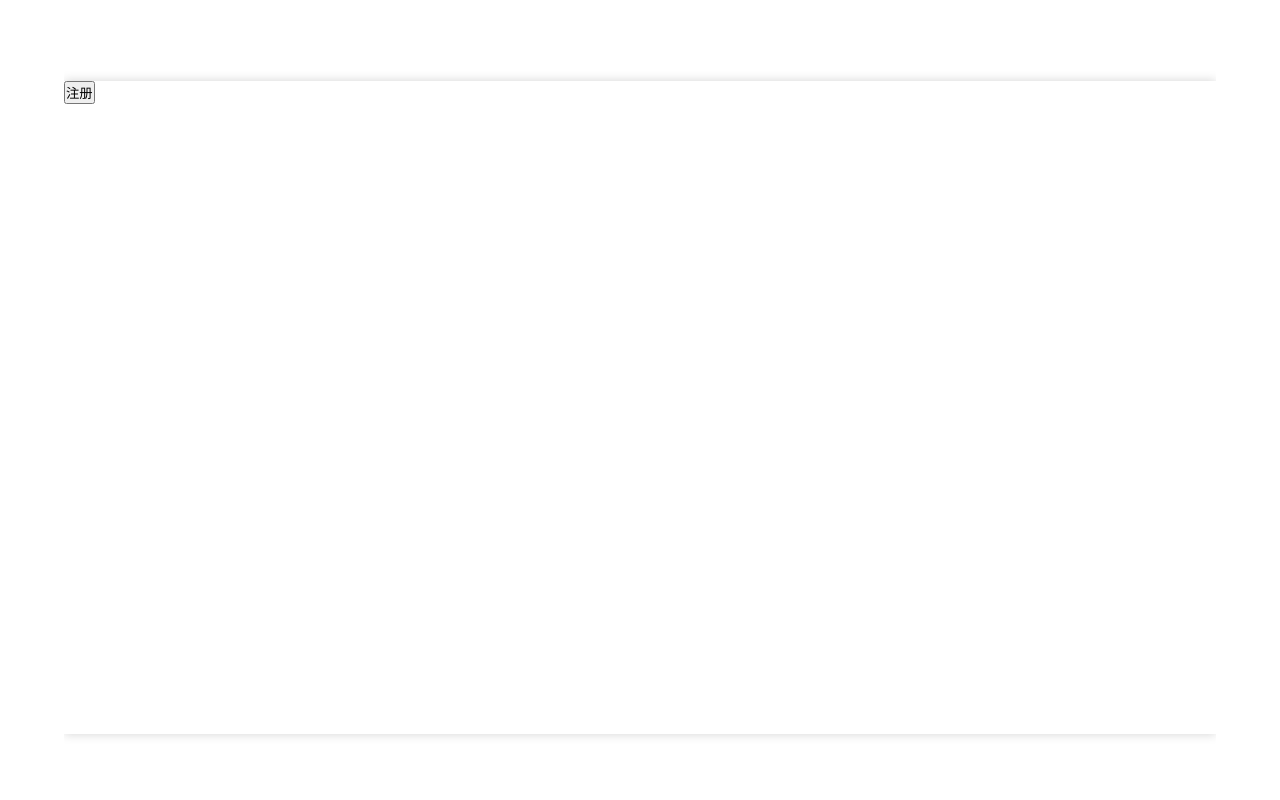
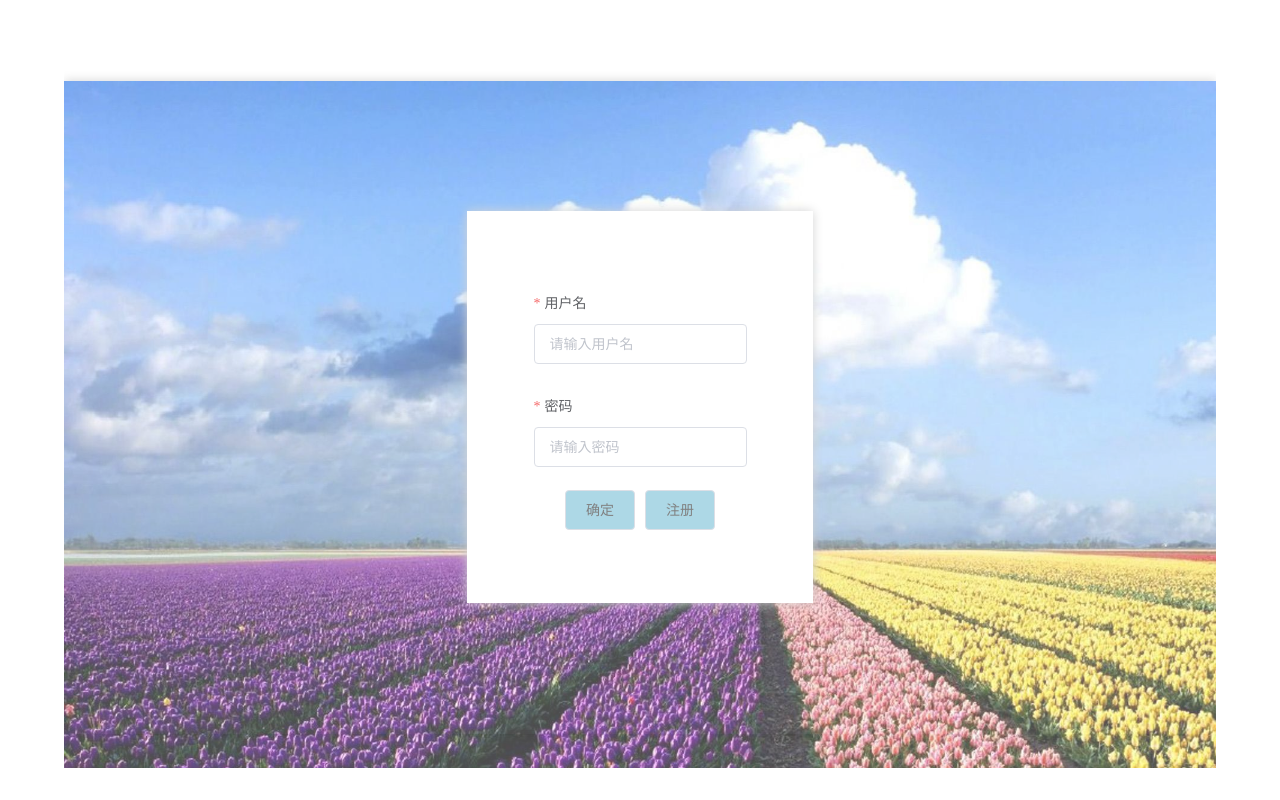
Before and after one commit to Wulize/graduation-pro-front-end, a Vue app: page /login in a window 1280 px wide. Built offline with nearby package versions, Linux system fonts and the light colour scheme.

Commit message:
登录组件的开发

```diff
--- a/src/views/Login.vue
+++ b/src/views/Login.vue
@@ -1,22 +1,137 @@
 <template>
   <div class="login-wrapper">
-    <button @click="toRegister">注册</button>
+    <div class="login-pic">
+      <img src="@/assets/images/login/login01.jpg" />
+    </div>
+    <div class="login-info">
+      <el-form :model="loginInfo" :rules="rules">
+        <el-form-item label="用户名" prop="userName">
+          <el-input v-model="loginInfo.userName" placeholder="请输入用户名"></el-input>
+        </el-form-item>
+        <el-form-item label="密码" prop="passWord">
+          <el-input type="password" v-model="loginInfo.passWord" placeholder="请输入密码"></el-input>
+        </el-form-item>
+      </el-form>
+      <div class="login-btn">
+        <el-button @click="confirm">确定</el-button>
+        <el-button @click="toRegister">注册</el-button>
+      </div>
+    </div>
   </div>
 </template>
 
 <script lang="ts">
-import { Component, Vue } from "vue-property-decorator";
+import { Component, Vue } from 'vue-property-decorator'
+import axios from 'axios'
 @Component
 export default class Login extends Vue {
+  public loginInfo: any = {
+    userName: '',
+    passWord: '',
+  }
+  public rules: Object = {
+    userName: [{ required: true, message: '请输入用户名', trigger: 'blur' }],
+    passWord: [{ required: true, message: '请输入密码', trigger: 'blur' }],
+  }
   public toRegister() {
-    this.$router.push("/register");
+    this.$router.push('/register')
+  }
+  public confirm() {
+    if (this.loginInfo.userName === '' && this.loginInfo.passWord !== '') {
+      this.$message({
+        showClose: true,
+        message: '请输入用户名！',
+        type: 'warning',
+      })
+    } else if (
+      this.loginInfo.userName !== '' &&
+      this.loginInfo.passWord === ''
+    ) {
+      this.$message({
+        showClose: true,
+        message: '请输入密码！',
+        type: 'warning',
+      })
+    } else if (
+      this.loginInfo.userName === '' &&
+      this.loginInfo.passWord === ''
+    ) {
+      this.$message({
+        showClose: true,
+        message: '请输入登录信息！',
+        type: 'warning',
+      })
+    } else {
+      axios({
+        url: 'http://localhost:3000/users/login',
+        method: 'get',
+        params: {
+          userName: this.loginInfo.userName,
+          passWord: this.loginInfo.passWord,
+        },
+      }).then((ifLogin: any) => {
+        if (ifLogin.status == 1) {
+          this.$message({
+            showClose: true,
+            message: '登录成功！快来定制你的旅游计划吧！',
+            type: 'success',
+          })
+          this.$router.push('/home')
+        } else {
+          this.$message({
+            showClose: true,
+            message: '登录失败！用户不存在！',
+            type: 'error',
+          })
+        }
+      })
+    }
   }
 }
 </script>
 
 <style lang="scss" scoped>
 .login-wrapper {
-  width: 100px;
-  height: 100px;
+  width: 100%;
+  height: 100%;
+  position: relative;
+  display: flex;
+  justify-content: center;
+  align-items: center;
+  .login-pic {
+    position: absolute;
+    left: 0;
+    top: 0;
+    img {
+      width: 100%;
+      height: 100%;
+      opacity: 0.7;
+    }
+  }
+  .login-info {
+    width: 30%;
+    height: 60%;
+    min-width: 250px;
+    min-height: 250px;
+    position: relative;
+    background: white;
+    // border: 2px solid black;
+    display: flex;
+    flex-direction: column;
+    justify-content: center;
+    align-items: center;
+    box-shadow: 0 0 10px lightgray;
+    .login-btn {
+      .el-button {
+        width: 70px;
+        height: 40px;
+        background: lightblue;
+        color: gray;
+      }
+      .el-button:hover {
+        background: skyblue;
+      }
+    }
+  }
 }
 </style>
```
Also changed, not shown: src/assets/images/login/login01.jpg (added).
